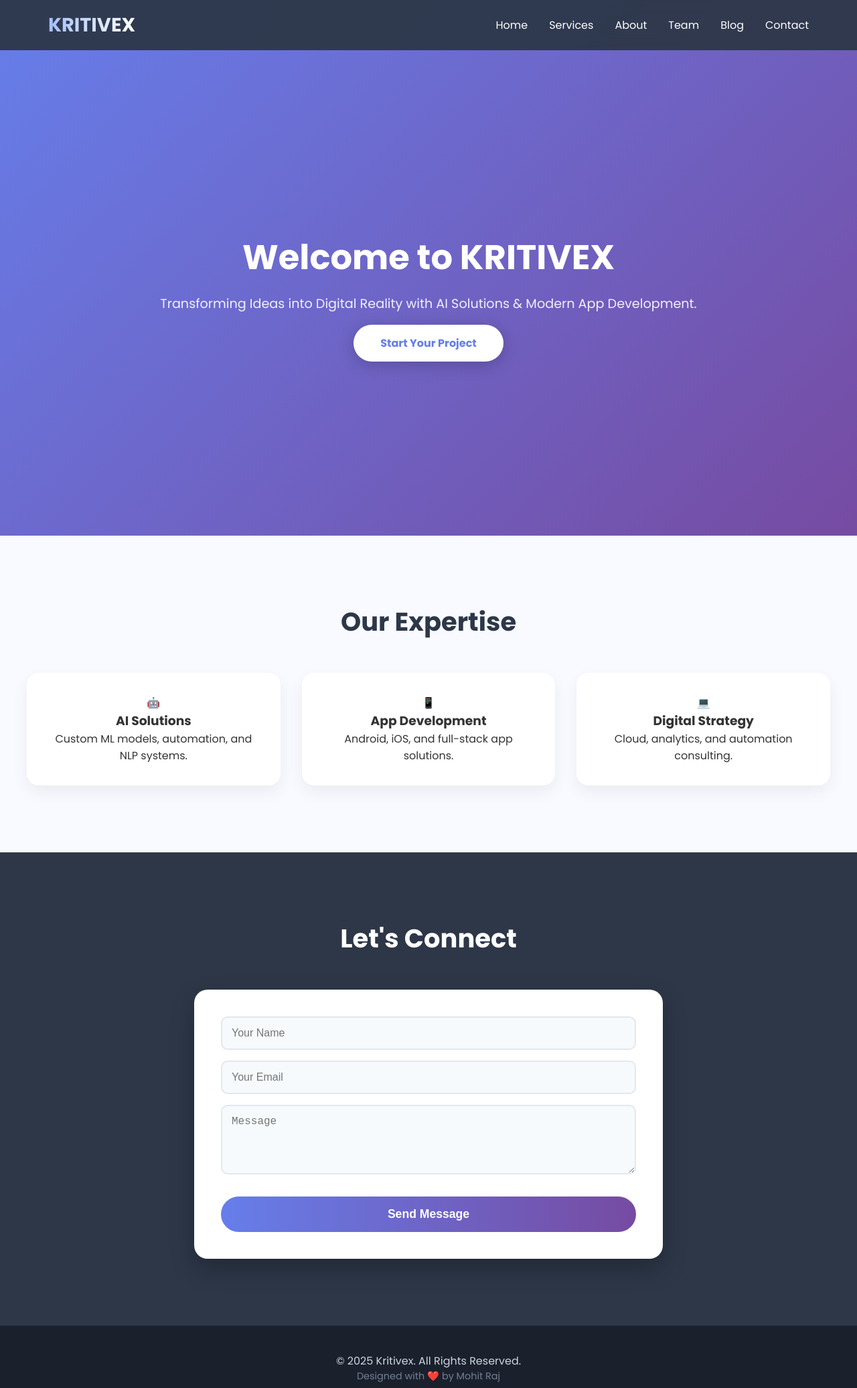
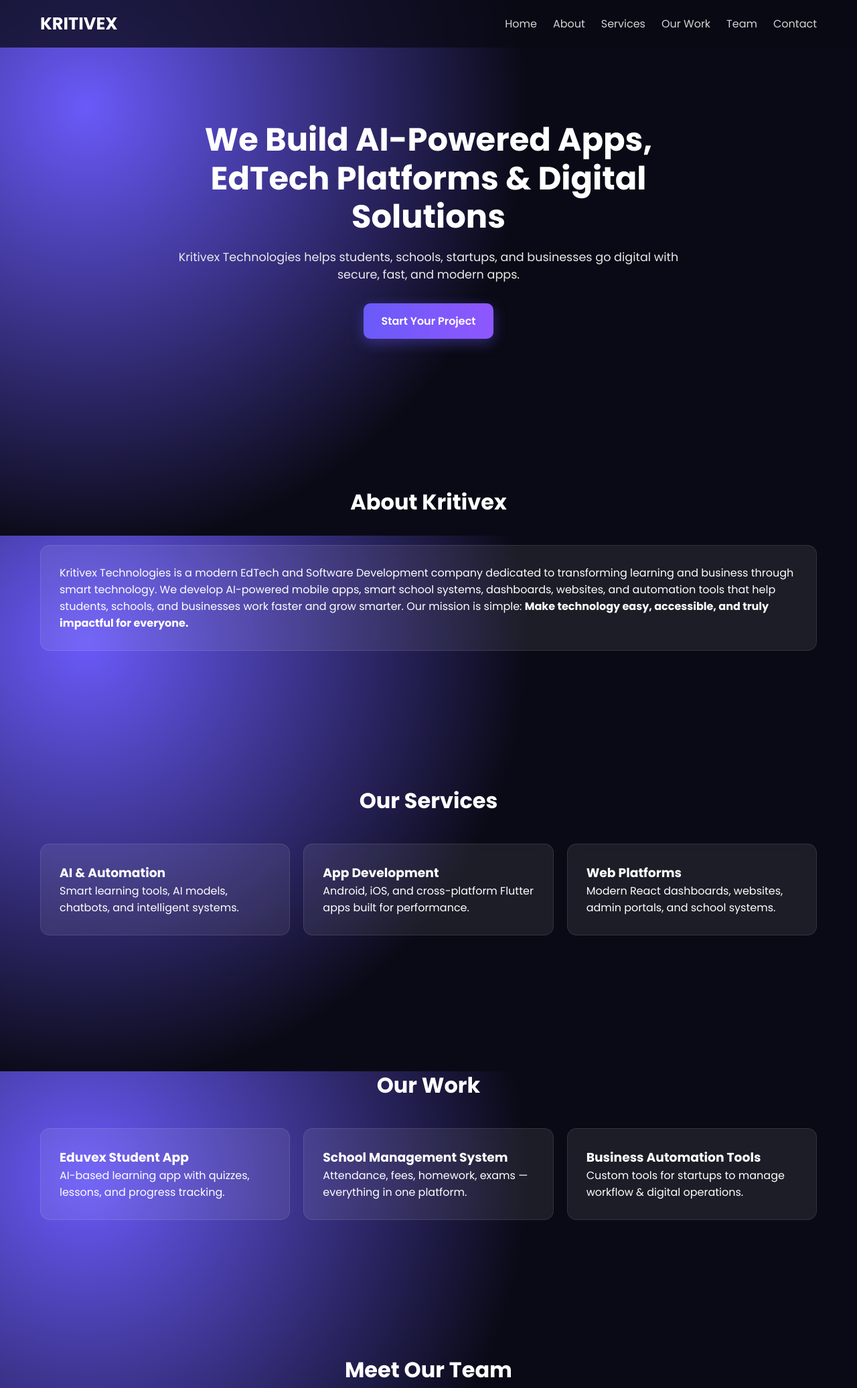
Before and after one commit to MohitXa/kritivex.github.io, a plain HTML site: page index.html in a window 1280 px wide. Shown: the top 2073 px of the page at 67% size. Drawn offline with Linux system fonts and the light colour scheme.

Commit message:
Refactor index.html for improved layout and content
Updated the HTML structure and styles for better layout and design consistency. Changed the content in the hero section and added new sections for services, work, team, and contact.

```diff
--- a/index.html
+++ b/index.html
@@ -3,49 +3,37 @@
 <head>
   <meta charset="UTF-8" />
   <meta name="viewport" content="width=device-width, initial-scale=1.0" />
-    <meta http-equiv="X-UA-Compatible" content="IE=edge" />
-
-    <title>Kritivex – AI • Apps • Digital Solutions</title>
-    <meta name="description" content="Kritivex builds AI-powered education platforms, mobile apps, and digital solutions for businesses and students." />
-    <link rel="canonical" href="https://kritivex.in/" />
-
-    <!-- Open Graph -->
-    <meta property="og:title" content="Kritivex – AI • Apps • Digital Solutions" />
-    <meta property="og:description" content="AI-powered education platforms and modern digital solutions." />
-    <meta property="og:type" content="website" />
-
-    <!-- Fonts -->
-    <link rel="preconnect" href="https://fonts.googleapis.com" />
-    <link rel="preconnect" href="https://fonts.gstatic.com" crossorigin />
-    <link href="https://fonts.googleapis.com/css2?family=Poppins:wght@300;400;600;700&display=swap" rel="stylesheet" />
+  <title>Kritivex Technologies — AI • Apps • EdTech</title>
+  <link href="https://fonts.googleapis.com/css2?family=Poppins:wght@300;400;600;700&display=swap" rel="stylesheet">
 
   <style>
     :root {
-            --primary: #667eea;
-            --secondary: #764ba2;
-            --dark: #2d3748;
-            --light-bg: #f8faff;
-            --text: #333;
+      --primary: #6a5af9;
+      --secondary: #8f57ff;
+      --dark: #0e0e1a;
+      --text-light: #d4d4d4;
+      --white: #ffffff;
+      --card-bg: rgba(255, 255, 255, 0.08);
+      --glass: rgba(255, 255, 255, 0.05);
     }
-
-        * { margin: 0; padding: 0; box-sizing: border-box; }
-
+    * { margin:0; padding:0; box-sizing:border-box; }
     body {
-            font-family: "Poppins", sans-serif;
-            background: var(--light-bg);
-            color: var(--text);
+      font-family: 'Poppins', sans-serif;
+      background: radial-gradient(circle at 10% 20%, #6a5af9 0%, #0a0a16 50%) fixed,
+                  radial-gradient(circle at 90% 80%, #8f57ff 0%, #0a0a16 60%) fixed;
+      color: var(--white);
       overflow-x: hidden;
     }
 
-        /* Header -------------------------------------- */
+    /* Header */
     header {
       position: fixed;
       top: 0;
       width: 100%;
-            background: rgba(45, 55, 72, 0.95);
-            backdrop-filter: blur(10px);
       z-index: 1000;
-            padding: 1rem 0;
+      background: rgba(10, 10, 20, 0.75);
+      backdrop-filter: blur(12px);
+      padding: 16px 0;
     }
     nav {
       max-width: 1200px;
@@ -53,256 +41,181 @@
       display: flex;
       justify-content: space-between;
       align-items: center;
-            padding: 0 2rem;
+      padding: 0 20px;
     }
-        .logo {
-            font-size: 1.8rem;
-            font-weight: 700;
-            background: linear-gradient(to right, #a3bffa, #fff);
-            -webkit-background-clip: text;
-            -webkit-text-fill-color: transparent;
-        }
-        .nav-links {
-            list-style: none;
-            display: flex;
-            gap: 2rem;
-        }
+    .logo { font-size: 1.6rem; font-weight: 700; }
+    .nav-links { display: flex; gap: 24px; }
     .nav-links a {
       text-decoration: none;
-            color: white;
+      color: var(--text-light);
       font-weight: 500;
-            position: relative;
-        }
-        .nav-links a::after {
-            content: "";
-            position: absolute;
-            width: 0;
-            height: 2px;
-            background: var(--primary);
-            left: 0;
-            bottom: -5px;
       transition: 0.3s;
     }
-        .nav-links a:hover::after { width: 100%; }
+    .nav-links a:hover { color: var(--white); }
 
-        .hamburger {
-            display: none;
-            flex-direction: column;
-            cursor: pointer;
-            gap: 6px;
+    /* Hero */
+    .hero {
+      padding: 180px 20px 120px;
+      text-align: center;
+      max-width: 850px;
+      margin: auto;
     }
-        .hamburger span {
-            width: 26px;
-            height: 3px;
-            background: white;
-            border-radius: 4px;
+    .hero h1 {
+      font-size: 3rem;
+      line-height: 1.2;
+      margin-bottom: 18px;
+    }
+    .hero p {
+      font-size: 1.1rem;
+      color: #eaeaea;
+      margin-bottom: 30px;
+    }
+    .btn-primary {
+      background: linear-gradient(90deg, var(--primary), var(--secondary));
+      padding: 14px 26px;
+      border-radius: 10px;
+      color: var(--white);
+      text-decoration: none;
+      font-weight: 600;
+      display: inline-block;
+      box-shadow: 0 6px 20px rgba(106, 90, 249, 0.4);
+      transition: 0.3s;
+    }
+    .btn-primary:hover { transform: translateY(-3px); }
+
+    /* Sections */
+    section { padding: 100px 20px; max-width: 1200px; margin:auto; }
+    .section-title {
+      text-align: center;
+      font-size: 2rem;
+      font-weight: 700;
+      margin-bottom: 40px;
     }
 
-        /* Hero ----------------------------------------- */
-        .hero {
-            min-height: 100vh;
-            padding: 150px 2rem 80px;
-            text-align: center;
-            background: linear-gradient(135deg, var(--primary), var(--secondary));
-            color: white;
-            display: flex;
-            align-items: center;
-            justify-content: center;
+    /* Cards */
+    .grid {
+      display: grid;
+      grid-template-columns: repeat(auto-fit, minmax(280px, 1fr));
+      gap: 20px;
     }
-        .hero h1 { font-size: 3.2rem; margin-bottom: 1rem; }
-        .hero p { font-size: 1.2rem; opacity: 0.9; margin-bottom: 2rem; }
-        .cta-btn {
-            padding: 1rem 2.5rem;
-            font-size: 1rem;
-            border-radius: 40px;
-            background: white;
-            color: var(--primary);
-            font-weight: 700;
-            text-decoration: none;
-            box-shadow: 0 5px 25px rgba(0, 0, 0, 0.2);
+    .card {
+      background: var(--card-bg);
+      padding: 28px;
+      border-radius: 14px;
+      backdrop-filter: blur(8px);
+      border: 1px solid rgba(255,255,255,0.1);
+      transition: 0.3s;
+    }
+    .card:hover { transform: translateY(-6px); }
+
+    /* Contact */
+    .contact-box {
+      background: var(--glass);
+      padding: 30px;
+      border-radius: 18px;
+      border: 1px solid rgba(255,255,255,0.1);
+      backdrop-filter: blur(12px);
+      max-width: 500px;
+      margin: auto;
+    }
+    input, textarea {
+      width: 100%;
+      padding: 12px;
+      margin-bottom: 16px;
+      background: rgba(255,255,255,0.05);
+      border: 1px solid rgba(255,255,255,0.15);
+      border-radius: 10px;
+      color: var(--white);
     }
 
-        /* Sections ------------------------------------ */
-        section { padding: 100px 2rem; }
-        .title {
+    footer {
+      padding: 30px;
       text-align: center;
-            font-size: 2.4rem;
-            margin-bottom: 3rem;
-            color: var(--dark);
-        }
-
-        .grid {
-            max-width: 1200px;
-            margin: auto;
-            display: grid;
-            grid-template-columns: repeat(auto-fit, minmax(260px, 1fr));
-            gap: 2rem;
-        }
-        .card {
-            background: white;
-            padding: 2rem;
-            border-radius: 18px;
-            text-align: center;
-            box-shadow: 0 10px 25px rgba(0,0,0,0.06);
-            transition: 0.3s;
-        }
-        .card:hover {
-            transform: translateY(-8px);
-            box-shadow: 0 15px 35px rgba(0,0,0,0.10);
-        }
-
-        /* Contact ------------------------------------- */
-        .contact {
-            background: var(--dark);
-            color: white;
-        }
-        .contact-form {
-            max-width: 700px;
-            margin: auto;
-            background: white;
-            color: black;
-            padding: 2.5rem;
-            border-radius: 20px;
-            box-shadow: 0 15px 35px rgba(0,0,0,0.25);
-        }
-        .contact-form input,
-        .contact-form textarea {
-            width: 100%;
-            padding: 14px;
-            margin-bottom: 1rem;
-            border-radius: 10px;
-            border: 2px solid #e2e8f0;
-            background: #f7fafc;
-            font-size: 1rem;
-        }
-        .submit-btn {
-            width: 100%;
-            padding: 1rem;
-            background: linear-gradient(to right, var(--primary), var(--secondary));
-            color: white;
-            border: none;
-            border-radius: 50px;
-            font-size: 1.1rem;
-            font-weight: 600;
-            cursor: pointer;
-            margin-top: 10px;
-        }
-
-        /* Footer -------------------------------------- */
-        footer {
-            background: #1a202c;
-            color: #cbd5e0;
-            text-align: center;
-            padding: 2.5rem;
-        }
-
-        /* Responsive ----------------------------------- */
-        @media (max-width: 768px) {
-            .hamburger { display: flex; }
-            .nav-links {
-                position: fixed;
-                top: 70px;
-                left: -100%;
-                width: 100%;
-                height: calc(100vh - 70px);
-                background: var(--dark);
-                flex-direction: column;
-                align-items: center;
-                padding-top: 3rem;
-                transition: 0.4s;
-                gap: 2rem;
-            }
-            .nav-links.active { left: 0; }
-            .hero h1 { font-size: 2.2rem; }
+      color: #c8c8c8;
+      margin-top: 50px;
     }
   </style>
 </head>
-
 <body>
-    <!-- HEADER -->
   <header>
     <nav>
       <div class="logo">KRITIVEX</div>
-            <ul class="nav-links" id="navLinks">
-                <li><a href="#home">Home</a></li>
-                <li><a href="#services">Services</a></li>
-                <li><a href="#about">About</a></li>
-                <li><a href="#team">Team</a></li>
-                <li><a href="#blog">Blog</a></li>
-                <li><a href="#contact">Contact</a></li>
-            </ul>
-            <div class="hamburger" id="hamburger">
-                <span></span>
-                <span></span>
-                <span></span>
+      <div class="nav-links">
+        <a href="#home">Home</a>
+        <a href="#about">About</a>
+        <a href="#services">Services</a>
+        <a href="#work">Our Work</a>
+        <a href="#team">Team</a>
+        <a href="#contact">Contact</a>
       </div>
     </nav>
   </header>
 
   <!-- HERO -->
-    <section id="home" class="hero">
-        <div>
-            <h1>Welcome to KRITIVEX</h1>
-            <p>Transforming Ideas into Digital Reality with AI Solutions & Modern App Development.</p>
-            <a href="#contact" class="cta-btn">Start Your Project</a>
+  <section class="hero" id="home">
+    <h1>We Build AI-Powered Apps, EdTech Platforms & Digital Solutions</h1>
+    <p>Kritivex Technologies helps students, schools, startups, and businesses go digital with secure, fast, and modern apps.</p>
+    <a href="#contact" class="btn-primary">Start Your Project</a>
+  </section>
+
+  <!-- ABOUT KRITIVEX -->
+  <section id="about">
+    <h2 class="section-title">About Kritivex</h2>
+    <div class="card">
+      <p>
+        Kritivex Technologies is a modern EdTech and Software Development company dedicated to transforming learning and business through smart technology.
+        We develop AI-powered mobile apps, smart school systems, dashboards, websites, and automation tools that help students, schools, and businesses work faster and grow smarter.
+        Our mission is simple: <b>Make technology easy, accessible, and truly impactful for everyone.</b>
+      </p>
     </div>
   </section>
 
   <!-- SERVICES -->
   <section id="services">
-        <h2 class="title">Our Expertise</h2>
+    <h2 class="section-title">Our Services</h2>
     <div class="grid">
-            <div class="card">🤖<h3>AI Solutions</h3><p>Custom ML models, automation, and NLP systems.</p></div>
-            <div class="card">📱<h3>App Development</h3><p>Android, iOS, and full-stack app solutions.</p></div>
-            <div class="card">💻<h3>Digital Strategy</h3><p>Cloud, analytics, and automation consulting.</p></div>
+      <div class="card"><h3>AI & Automation</h3><p>Smart learning tools, AI models, chatbots, and intelligent systems.</p></div>
+      <div class="card"><h3>App Development</h3><p>Android, iOS, and cross-platform Flutter apps built for performance.</p></div>
+      <div class="card"><h3>Web Platforms</h3><p>Modern React dashboards, websites, admin portals, and school systems.</p></div>
+    </div>
+  </section>
+
+  <!-- OUR WORK -->
+  <section id="work">
+    <h2 class="section-title">Our Work</h2>
+    <div class="grid">
+      <div class="card"><h3>Eduvex Student App</h3><p>AI-based learning app with quizzes, lessons, and progress tracking.</p></div>
+      <div class="card"><h3>School Management System</h3><p>Attendance, fees, homework, exams — everything in one platform.</p></div>
+      <div class="card"><h3>Business Automation Tools</h3><p>Custom tools for startups to manage workflow & digital operations.</p></div>
+    </div>
+  </section>
+
+  <!-- TEAM -->
+  <section id="team">
+    <h2 class="section-title">Meet Our Team</h2>
+    <div class="grid">
+      <div class="card"><h3>Mohit Raj — Founder & CEO</h3><p>Leads vision, innovation, and company strategy.</p></div>
+      <div class="card"><h3>Prince Kushwaha — Operations & Team Manager</h3><p>Manages full team workflow, project coordination & delivery.</p></div>
+      <div class="card"><h3>Vishal Yadav — Market Research & Social Media Lead</h3><p>Handles market insights, branding, and online presence.</p></div>
+      <div class="card"><h3>Ankit Kushwaha — Assistant</h3><p>Supports team operations, documentation, and coordination.</p></div>
     </div>
   </section>
 
   <!-- CONTACT -->
-    <section id="contact" class="contact">
-        <h2 class="title" style="color: white;">Let's Connect</h2>
-
-        <form class="contact-form" onsubmit="sendForm(event)">
-            <input type="text" name="website_honey" style="display: none;" />
-
-            <input type="text" id="name" placeholder="Your Name" required />
-            <input type="email" id="email" placeholder="Your Email" required />
-            <textarea id="message" rows="4" placeholder="Message" required></textarea>
-
-            <div id="formMsg" style="display:none;margin-bottom:1rem;padding:12px;border-radius:10px;font-weight:600;"></div>
-
-            <button class="submit-btn">Send Message</button>
+  <section id="contact">
+    <h2 class="section-title">Contact Us</h2>
+    <div class="contact-box">
+      <form>
+        <input type="text" placeholder="Your Name" required>
+        <input type="email" placeholder="Your Email" required>
+        <textarea rows="4" placeholder="Message" required></textarea>
+        <button class="btn-primary" style="width:100%; border:none;">Send Message</button>
       </form>
+    </div>
   </section>
 
-    <!-- FOOTER -->
   <footer>
-        <p>&copy; 2025 Kritivex. All Rights Reserved.</p>
-        <p style="font-size: 0.9rem; color: #718096;">Designed with ❤️ by Mohit Raj</p>
+    © 2025 Kritivex Technologies. All Rights Reserved.
   </footer>
-
-    <script>
-        // Mobile Menu
-        const hamburger = document.getElementById("hamburger");
-        const navLinks = document.getElementById("navLinks");
-
-        hamburger.addEventListener("click", () => {
-            navLinks.classList.toggle("active");
-        });
-
-        // Form Handler
-        function sendForm(e) {
-            e.preventDefault();
-            const box = document.getElementById("formMsg");
-
-            box.style.display = "block";
-            box.style.background = "#d1fae5";
-            box.style.color = "#065f46";
-            box.textContent = "Thank you! We will contact you soon.";
-
-            setTimeout(() => box.style.display = "none", 4000);
-            e.target.reset();
-        }
-    </script>
 </body>
 </html>
```
Lines whose indentation alone changed are shown as unchanged.
